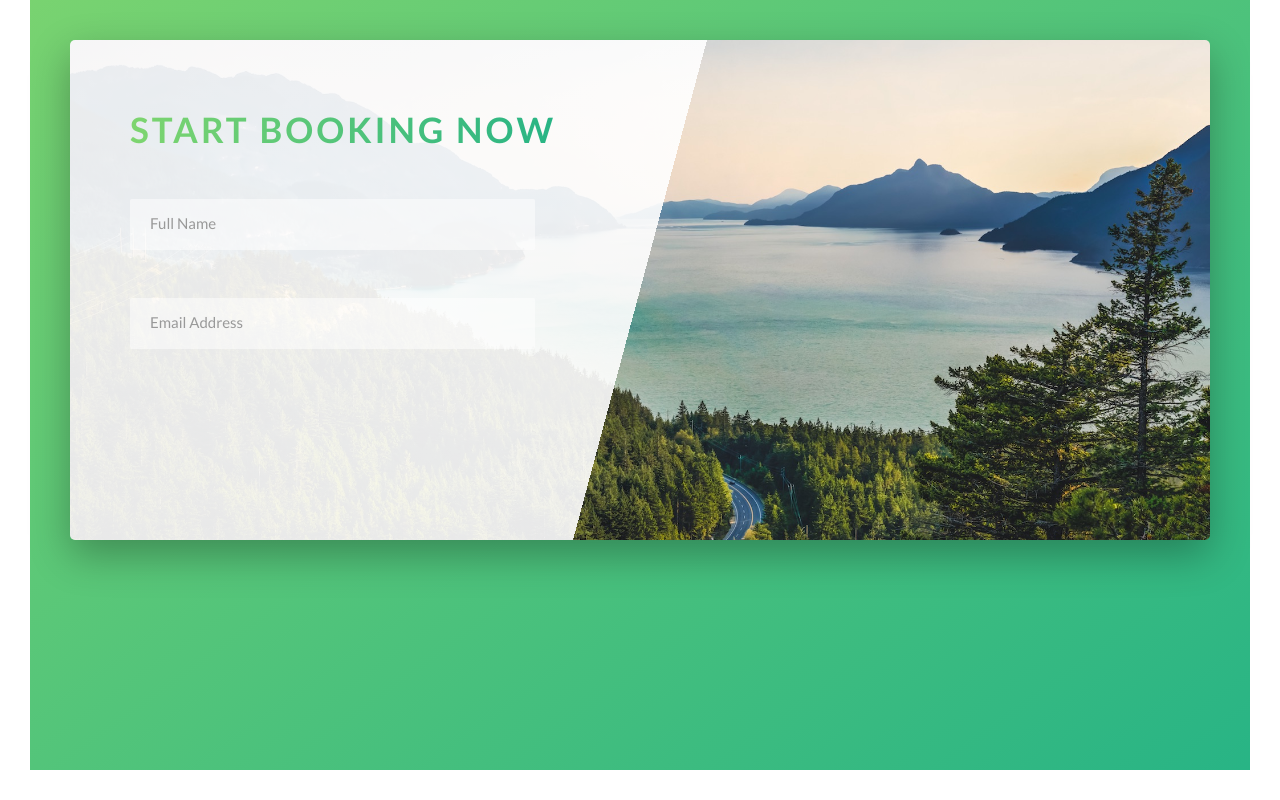
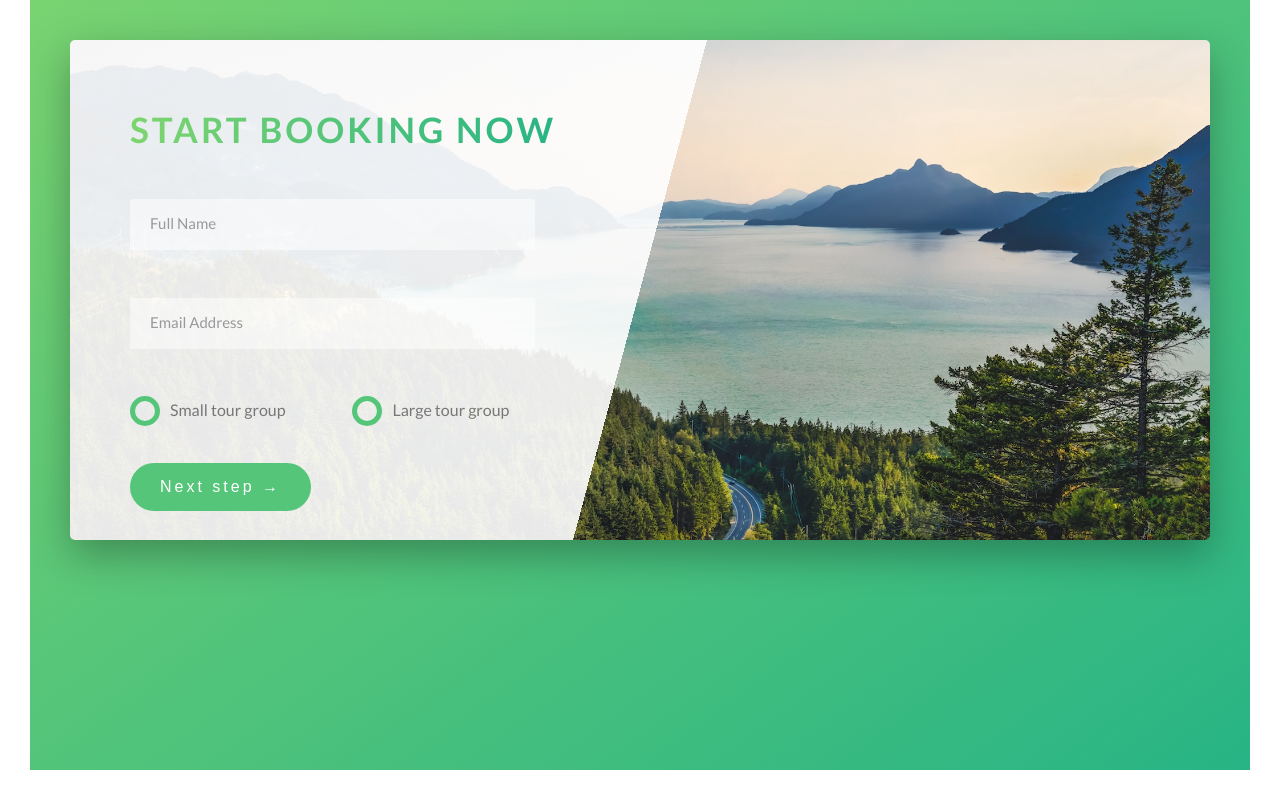
Before and after one commit to bertiemoogle/natours, a website: page index.html in a window 1280 px wide. Shown: the part 4795-5595 px from the top of the page. Drawn offline with Linux system fonts and the light colour scheme.

Commit message:
Booking section completed.

```diff
--- a/index.html
+++ b/index.html
@@ -321,6 +321,36 @@
                   />
                   <label for="email" class="form__label">Email Address</label>
                 </div>
+                <div class="form__group u-margin-medium">
+                  <div class="form__radio-group">
+                    <input
+                      type="radio"
+                      class="form__radio-input"
+                      id="small"
+                      name="size"
+                    />
+                    <label for="small" class="form__radio-label"
+                      ><span class="form__radio-button"></span>Small tour
+                      group</label
+                    >
+                  </div>
+
+                  <div class="form__radio-group">
+                    <input
+                      type="radio"
+                      class="form__radio-input"
+                      id="large"
+                      name="size"
+                    />
+                    <label for="large" class="form__radio-label"
+                      ><span class="form__radio-button"></span>Large tour
+                      group</label
+                    >
+                  </div>
+                </div>
+                <div class="form__group">
+                  <button class="btn btn--green">Next step &rarr;</button>
+                </div>
               </form>
             </div>
           </div>
--- a/sass/base/_utilities.scss
+++ b/sass/base/_utilities.scss
@@ -1,23 +1,23 @@
 .u-center-text {
-  text-align: center;
+  text-align: center !important;
 }
 
 .u-margin-bottom-big {
-  margin-bottom: 8rem;
+  margin-bottom: 8rem !important;
 }
 
 .u-margin-medium {
-  margin-bottom: 4rem;
+  margin-bottom: 4rem !important;
 }
 
 .u-margin-bottom-small {
-  margin-bottom: 1.5rem;
+  margin-bottom: 1.5rem !important;
 }
 
 .u-margin-top-big {
-  margin-top: 8rem;
+  margin-top: 8rem !important;
 }
 
 .u-margin-top-huge {
-  margin-top: 10rem;
+  margin-top: 10rem !important;
 }
--- a/sass/components/_button.scss
+++ b/sass/components/_button.scss
@@ -1,4 +1,5 @@
 .btn {
+  &,
   &:link,
   &:visited {
     font-size: $default-font-size;
@@ -9,6 +10,10 @@
     border-radius: 9rem;
     transition: all 0.2s;
     position: relative;
+    font-size: $default-font-size;
+
+    border: none;
+    cursor: pointer;
   }
 
   &:hover {
@@ -21,7 +26,9 @@
     }
   }
 
-  &:active {
+  &:active,
+  &:focus {
+    outline: none;
     transform: translateY(-1px);
     box-shadow: 0 0.5rem 1rem rgba($color-black, 0.2);
   }
--- a/sass/components/_form.scss
+++ b/sass/components/_form.scss
@@ -14,6 +14,7 @@
     border-bottom: 3px solid transparent;
     width: 90%;
     display: block;
+    transition: all 0.3s;
 
     &:focus {
       outline: none;
@@ -44,4 +45,50 @@
     visibility: hidden;
     transform: translateY(-4rem);
   }
+
+  &__radio-group {
+    width: 49%;
+    display: inline-block;
+  }
+
+  &__radio-input {
+    display: none;
+  }
+
+  &__radio-label {
+    font-size: $default-font-size;
+    cursor: pointer;
+    position: relative;
+    padding-left: 4rem;
+  }
+
+  &__radio-button {
+    height: 3rem;
+    width: 3rem;
+    border: 5px solid $color-primary;
+    border-radius: 50%;
+    display: inline-block;
+    position: absolute;
+    left: 0;
+    top: -1;
+
+    &::after {
+      content: "";
+      display: block;
+      height: 1.3rem;
+      width: 1.3rem;
+      border-radius: 50%;
+      position: absolute;
+      top: 50%;
+      left: 50%;
+      transform: translate(-50%, -50%);
+      background-color: $color-primary;
+      opacity: 0;
+      transition: opacity 0.2s;
+    }
+  }
+
+  &__radio-input:checked ~ &__radio-label &__radio-button::after {
+    opacity: 1;
+  }
 }
```
Also changed, not shown: css/style.css.
